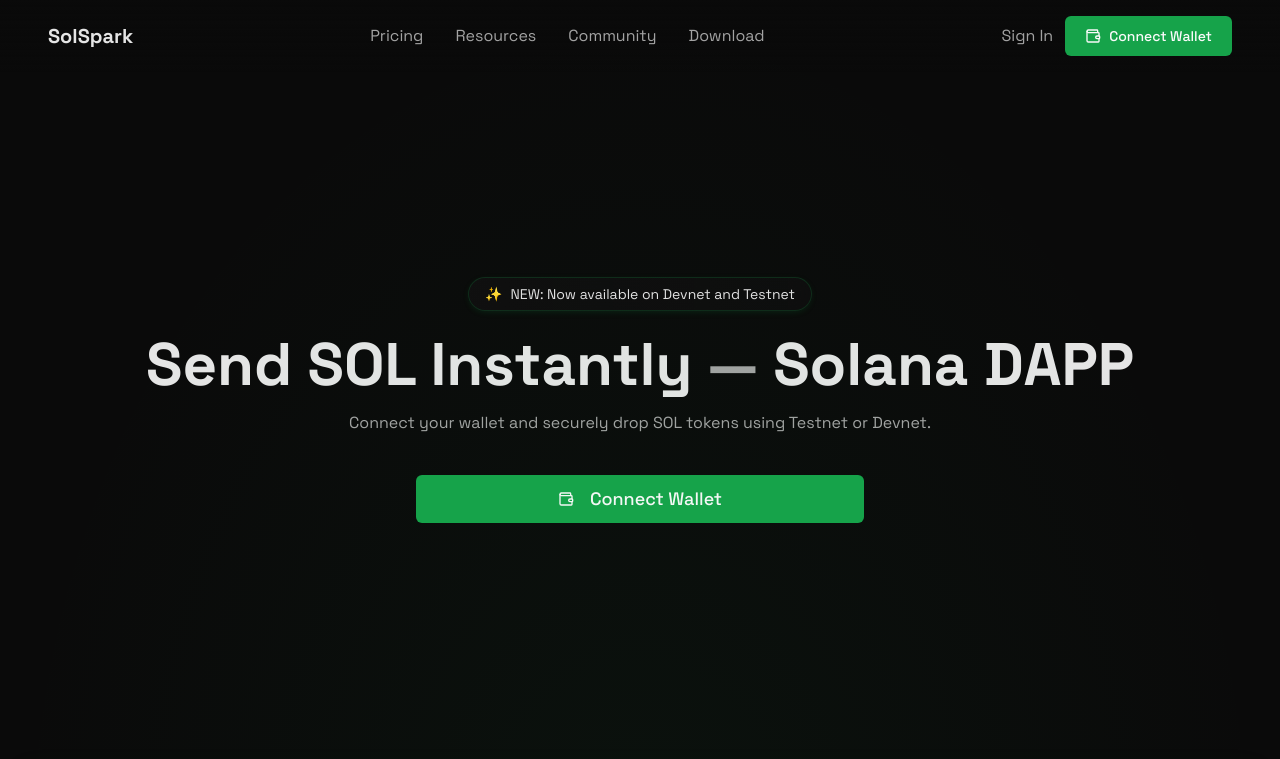
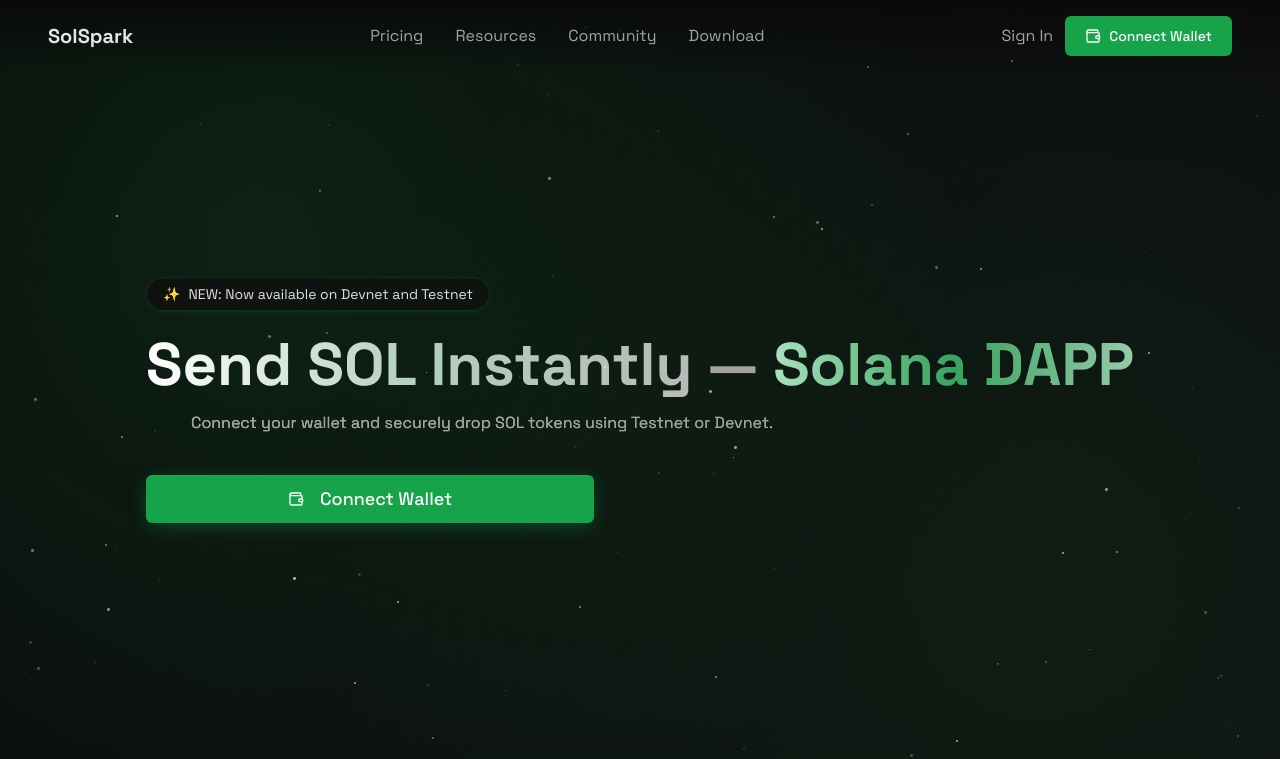
Before and after one commit to Rustix69/SolSpark, a React (Vite) app: page / in a window 1280 px wide. Shown: the top 759 px of the page. Built offline with nearby package versions, Linux system fonts and the light colour scheme.

Commit message:
feat: Enhance hero section with animations
Add gradients and animated twinkling dots to the hero section for visual appeal.

```diff
--- a/src/components/Hero.tsx
+++ b/src/components/Hero.tsx
@@ -1,5 +1,5 @@
 
-import React, { useState } from 'react';
+import React, { useState, useEffect, useRef } from 'react';
 import { Button } from '@/components/ui/button';
 import { Input } from '@/components/ui/input';
 import { Label } from '@/components/ui/label';
@@ -12,6 +12,7 @@ const Hero = () => {
   const [amount, setAmount] = useState('');
   const [network, setNetwork] = useState('testnet');
   const [isLoading, setIsLoading] = useState(false);
+  const starsContainerRef = useRef<HTMLDivElement>(null);
 
   const connectWallet = () => {
     setIsLoading(true);
@@ -42,27 +43,75 @@ const Hero = () => {
     }, 2000);
   };
 
+  useEffect(() => {
+    // Create stars
+    if (starsContainerRef.current) {
+      const container = starsContainerRef.current;
+      container.innerHTML = '';
+
+      const containerRect = container.getBoundingClientRect();
+      const starCount = Math.floor((containerRect.width * containerRect.height) / 4000);
+
+      for (let i = 0; i < starCount; i++) {
+        const star = document.createElement('div');
+        star.classList.add('star');
+
+        // Random position
+        const x = Math.random() * 100;
+        const y = Math.random() * 100;
+
+        // Random size
+        const size = Math.random() * 2 + 1;
+
+        // Random animation delay and duration
+        const delay = Math.random() * 10;
+        const duration = Math.random() * 3 + 3;
+        const opacity = Math.random() * 0.6 + 0.2;
+
+        star.style.left = `${x}%`;
+        star.style.top = `${y}%`;
+        star.style.width = `${size}px`;
+        star.style.height = `${size}px`;
+        star.style.setProperty('--delay', `${delay}s`);
+        star.style.setProperty('--duration', `${duration}s`);
+        star.style.setProperty('--opacity', `${opacity}`);
+
+        container.appendChild(star);
+      }
+    }
+  }, []);
+
   return (
-    <div className="min-h-screen flex flex-col items-center justify-center py-20 px-4">
+    <div className="hero-gradient min-h-screen flex flex-col items-center justify-center py-20 px-4">
+      {/* Stars background */}
+      <div ref={starsContainerRef} className="stars-container"></div>
+
+      <div className="hero-content">
         <div className="highlight-badge mb-6 animate-pulse-subtle">
           <span className="mr-2">✨</span>
           NEW: Now available on Devnet and Testnet
         </div>
 
-      <h1 className="text-4xl md:text-5xl lg:text-6xl font-bold text-center mb-4">
-        Send SOL Instantly <span className="text-sol-muted">—</span> Solana DAPP
+        <h1 className="text-4xl md:text-5xl lg:text-6xl font-bold text-center mb-4 relative">
+          <span className="bg-gradient-to-r from-white via-green-100/80 to-white/70 bg-clip-text text-transparent">
+            Send SOL Instantly
+          </span>
+          <span className="text-sol-muted"> — </span>
+          <span className="bg-gradient-to-r from-green-200/90 via-green-400/70 to-green-200/80 bg-clip-text text-transparent">
+            Solana DAPP
+          </span>
         </h1>
 
-      <p className="text-sol-muted text-center max-w-2xl mb-10">
+        <p className="text-sol-muted text-center max-w-2xl mb-10 bg-gradient-to-r from-white/80 to-white/60 bg-clip-text">
           Connect your wallet and securely drop SOL tokens using Testnet or Devnet.
         </p>
 
-      <div className="w-full max-w-md">
+        <div className="w-full max-w-md relative z-10">
           {!isWalletConnected ? (
             <Button
               onClick={connectWallet}
               disabled={isLoading}
-            className="w-full py-6 text-lg bg-sol-green hover:bg-sol-green-hover"
+              className="w-full py-6 text-lg bg-gradient-to-r from-sol-green to-sol-green/80 hover:from-sol-green-hover hover:to-sol-green border-0 shadow-[0_4px_20px_-4px_rgba(22,163,74,0.5)]"
             >
               {isLoading ? (
                 <>
@@ -77,7 +126,7 @@ const Hero = () => {
               )}
             </Button>
           ) : (
-          <form onSubmit={handleSendSOL} className="bg-sol-dark-card border border-sol-dark-border rounded-lg p-6 shadow-lg">
+            <form onSubmit={handleSendSOL} className="glass-card rounded-lg p-6">
               <div className="mb-6">
                 <Label htmlFor="amount" className="text-sm text-sol-muted mb-2 block">Amount to Send</Label>
                 <div className="relative">
@@ -117,7 +166,7 @@ const Hero = () => {
               <Button
                 type="submit"
                 disabled={isLoading}
-              className="w-full py-6 text-lg bg-sol-green hover:bg-sol-green-hover"
+                className="w-full py-6 text-lg bg-gradient-to-r from-sol-green to-sol-green/80 hover:from-sol-green-hover hover:to-sol-green border-0 shadow-[0_4px_20px_-4px_rgba(22,163,74,0.5)]"
               >
                 {isLoading ? (
                   <>
@@ -135,6 +184,7 @@ const Hero = () => {
           )}
         </div>
       </div>
+    </div>
   );
 };
 
--- a/src/index.css
+++ b/src/index.css
@@ -1,4 +1,3 @@
-
 @import url('https://fonts.googleapis.com/css2?family=Space+Grotesk:wght@300;400;500;600;700&display=swap');
 
 @tailwind base;
@@ -96,4 +95,60 @@
   .glass-panel {
     @apply bg-gradient-to-b from-sol-dark-card/95 to-sol-dark-card/80 backdrop-blur-xl border border-sol-green/10 shadow-[0_10px_30px_-5px_rgba(22,163,74,0.1)];
   }
+
+  .hero-gradient {
+    @apply relative overflow-hidden;
+    background: linear-gradient(135deg, rgba(10,10,10,1) 0%, rgba(17,17,17,0.95) 100%);
+  }
+
+  .hero-gradient::before {
+    content: '';
+    position: absolute;
+    top: 0;
+    left: 0;
+    right: 0;
+    bottom: 0;
+    background: radial-gradient(circle at 20% 30%, rgba(22, 163, 74, 0.15) 0%, transparent 60%),
+                radial-gradient(circle at 80% 70%, rgba(22, 163, 74, 0.1) 0%, transparent 60%);
+    pointer-events: none;
+    z-index: 1;
+  }
+
+  .hero-content {
+    position: relative;
+    z-index: 2;
+  }
+
+  .stars-container {
+    position: absolute;
+    top: 0;
+    left: 0;
+    width: 100%;
+    height: 100%;
+    overflow: hidden;
+    z-index: 1;
+  }
+
+  .star {
+    position: absolute;
+    background-color: #fff;
+    border-radius: 50%;
+    opacity: 0;
+    animation: twinkle var(--duration, 4s) infinite var(--delay, 0s);
+  }
 }
+
+@keyframes twinkle {
+  0% {
+    opacity: 0;
+    transform: scale(0.5);
+  }
+  50% {
+    opacity: var(--opacity, 0.7);
+    transform: scale(1);
+  }
+  100% {
+    opacity: 0;
+    transform: scale(0.5);
+  }
+}
```
Lines whose indentation alone changed are shown as unchanged.
